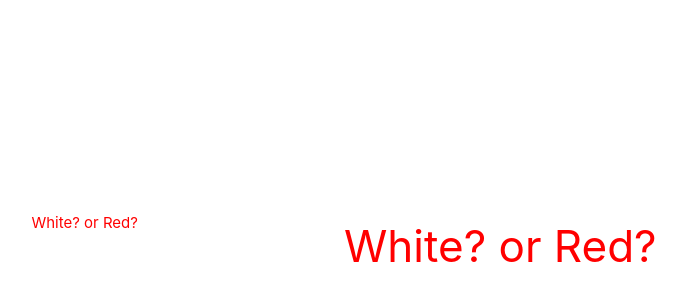
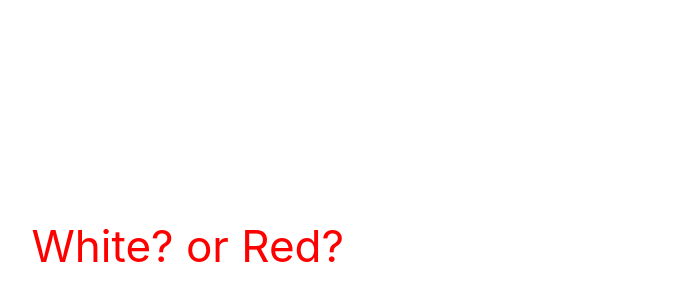
Before and after one commit to koyamal/pra_vue3, a Vue app in the folder Vue3FrontDevTextBook02/chap02/hello-vue/: page / in a window 1280 px wide. Shown: the part 154-454 px from the top of the page, without its empty margins (296-982 px from the left). Built offline with nearby package versions, Linux system fonts and the light colour scheme.

Commit message:
Create textSizeRef

```diff
--- a/Vue3FrontDevTextBook02/chap02/hello-vue/src/App.vue
+++ b/Vue3FrontDevTextBook02/chap02/hello-vue/src/App.vue
@@ -2,6 +2,8 @@
 import {ref, computed} from "vue";
 
 const whiteOrRed = ref("white");
+
+const textSizeRef = ref(`${Math.round(Math.random() * 25) + 10}pt`);
 
 const textSize = computed(
   (): string => {
@@ -11,6 +13,7 @@ const textSize = computed(
 );
 
 setInterval(() => {
+  textSizeRef.value = `${Math.round(Math.random() * 25) + 10}pt`;
   if (whiteOrRed.value === "white") {
     whiteOrRed.value = "red";
   } else {
@@ -20,8 +23,9 @@ setInterval(() => {
 </script>
 
 <template>
-  <p v-bind:style="{color: whiteOrRed}">White? or Red?</p>
-  <p v-bind:style="{color: whiteOrRed, fontSize:textSize}">White? or Red?</p>
+  <!-- <p v-bind:style="{color: whiteOrRed}">White? or Red?</p>
+  <p v-bind:style="{color: whiteOrRed, fontSize:textSize}">White? or Red?</p> -->
+  <p v-bind:style="{color: whiteOrRed, fontSize:textSizeRef}">White? or Red?</p>
 </template>
 
 <style scoped>
```
